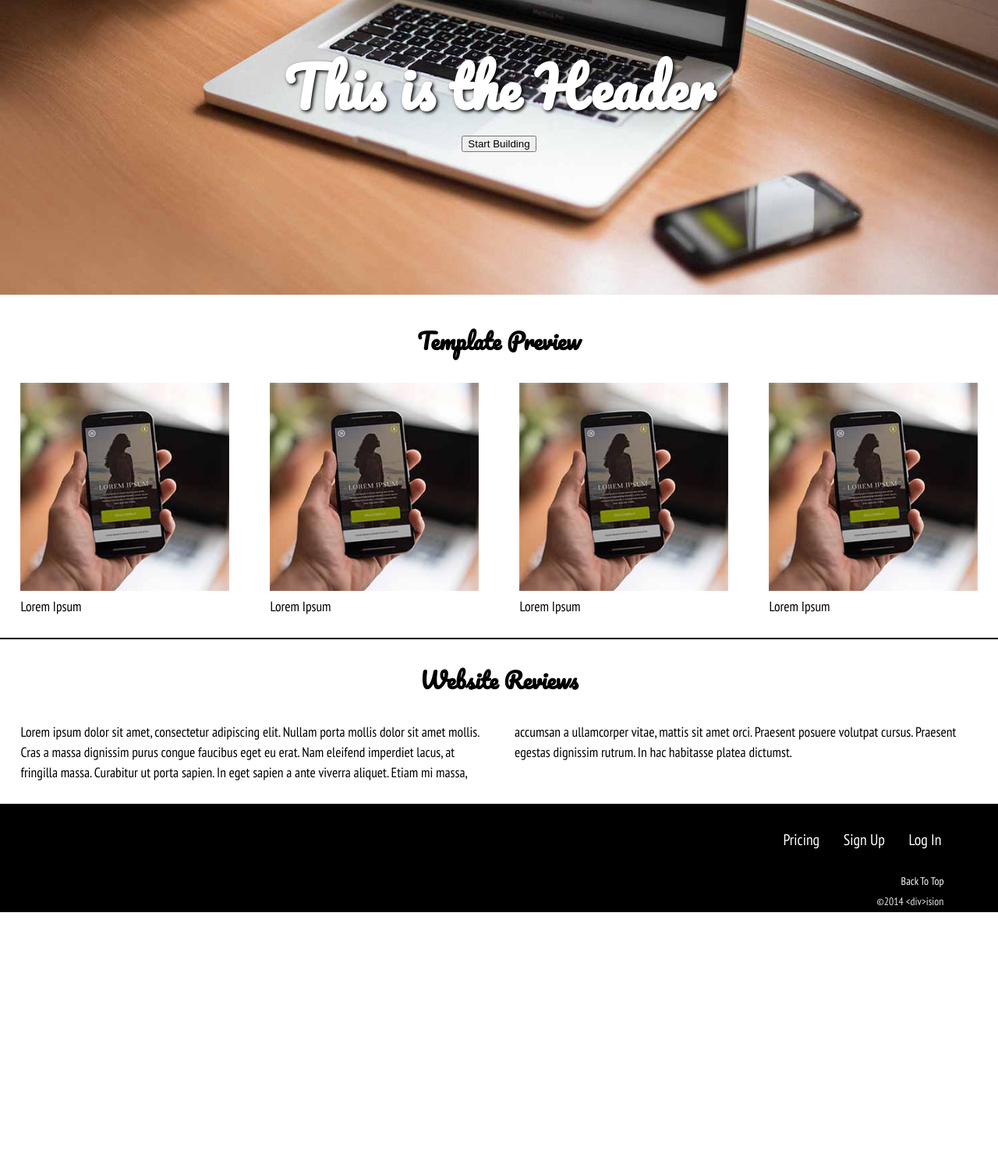
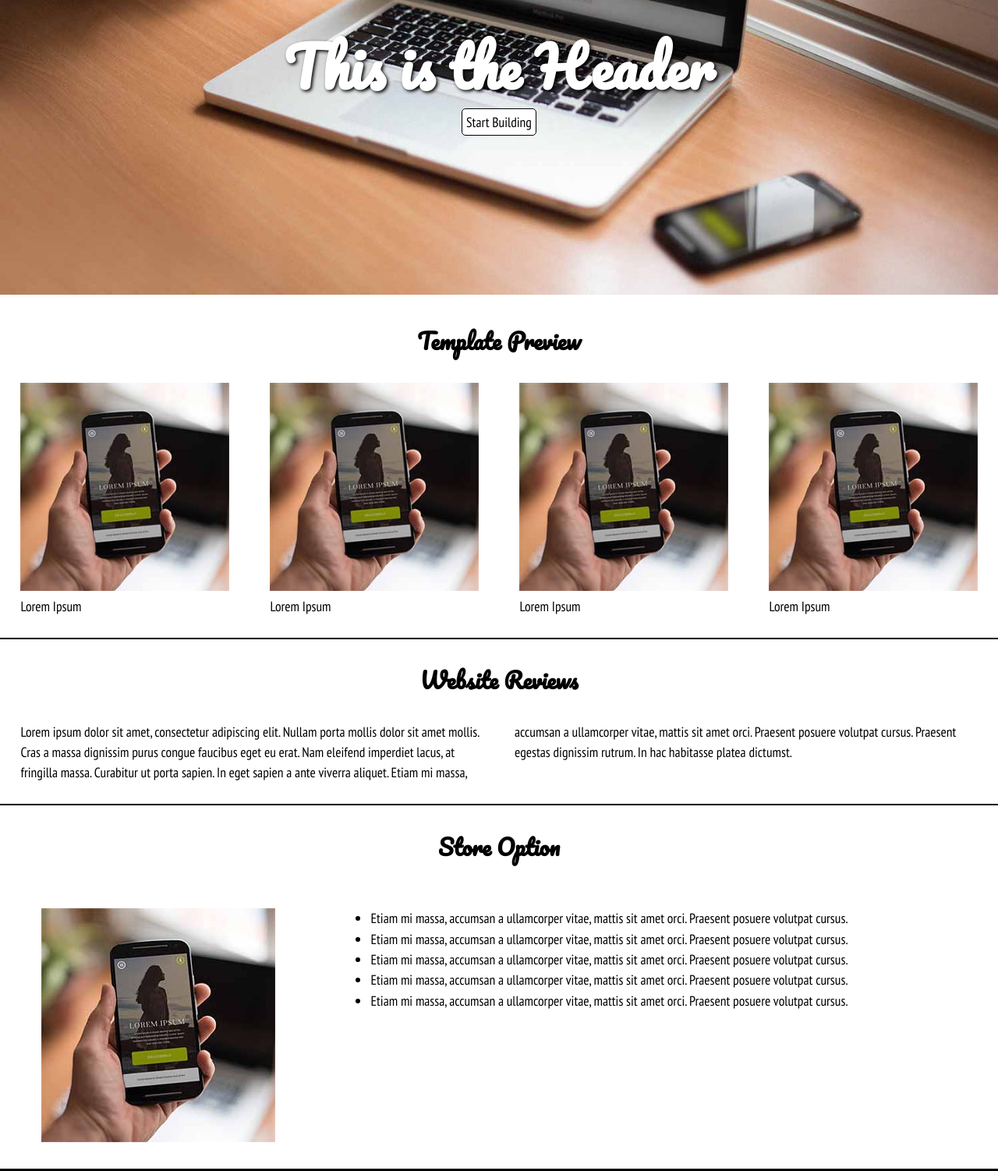
Before and after one commit to erncat-zz/dsn1675-sass-website, a plain HTML site: page index.html in a window 1280 px wide. Shown: the part 480-1982 px from the top of the page at 78% size. Before the commit the page ends 1650 px from the top, so only its background shows below. Drawn offline with Linux system fonts and the light colour scheme.

Commit message:
start button fix
start button no longer in button element

```diff
--- a/css/main.css
+++ b/css/main.css
@@ -23,6 +23,25 @@ html {
 
 .billboard {
     position: relative;
+}
+
+.startbutton a,
+.startbutton a:link,
+.startbutton a:visited {
+    border: 1px solid black;
+    border-radius: 5px;
+    background-color: white;
+    color: black;
+    text-decoration: none;
+    position: center;
+    margin-left: auto;
+    margin-right: auto;
+    max-width: 6em;
+    height: 2em;
+    text-align: center;
+    font-size: 1em;
+    font-family: "PT Sans Narrow", serif;
+    padding: .3em;
 }
 
 .headline-button {
@@ -172,6 +191,11 @@ body {
         font-size: 2.5em;
     }
 
+    .storepic {
+        margin-left: auto;
+        margin-right: auto;
+    }
+
 }
 
 @media only screen and (min-width: 38em) {
--- a/index.html
+++ b/index.html
@@ -43,10 +43,8 @@
             <div>
                 <h1 class="headline gutter push-0">This is the Header</h1>
             </div>
-            <div>
-                <form method="start" action="pricing.html">
-                    <button type="submit" a href="pricing.html" alt="get started">Start Building</button>
-                </form>
+            <div class="startbutton">
+                <p><a href="pricing.html">Start Building</a></p>
             </div>
         </div>
     </div>
@@ -86,6 +84,25 @@
         </div>
     </div>
 
+    <hr>
+
+    <h2>Store Option</h2>
+
+    <div class="grid storepic island">
+        <div class="unit unit-xs-1 unit-s-1 unit-m-1-2 unit-l-1-3 ">
+            <img class="gutter" src="assets/image.jpg" alt="store">
+        </div>
+        <div class="unit unit-xs-1 unit-s-1 unit-m-1-2 unit-l-2-3">
+            <ul>
+                <li>Etiam mi massa, accumsan a ullamcorper vitae, mattis sit amet orci. Praesent posuere volutpat cursus.</li>
+                <li>Etiam mi massa, accumsan a ullamcorper vitae, mattis sit amet orci. Praesent posuere volutpat cursus.</li>
+                <li>Etiam mi massa, accumsan a ullamcorper vitae, mattis sit amet orci. Praesent posuere volutpat cursus.</li>
+                <li>Etiam mi massa, accumsan a ullamcorper vitae, mattis sit amet orci. Praesent posuere volutpat cursus.</li>
+                <li>Etiam mi massa, accumsan a ullamcorper vitae, mattis sit amet orci. Praesent posuere volutpat cursus.</li>
+            </ul>
+        </div>
+    </div>
+
 
 
 
```
